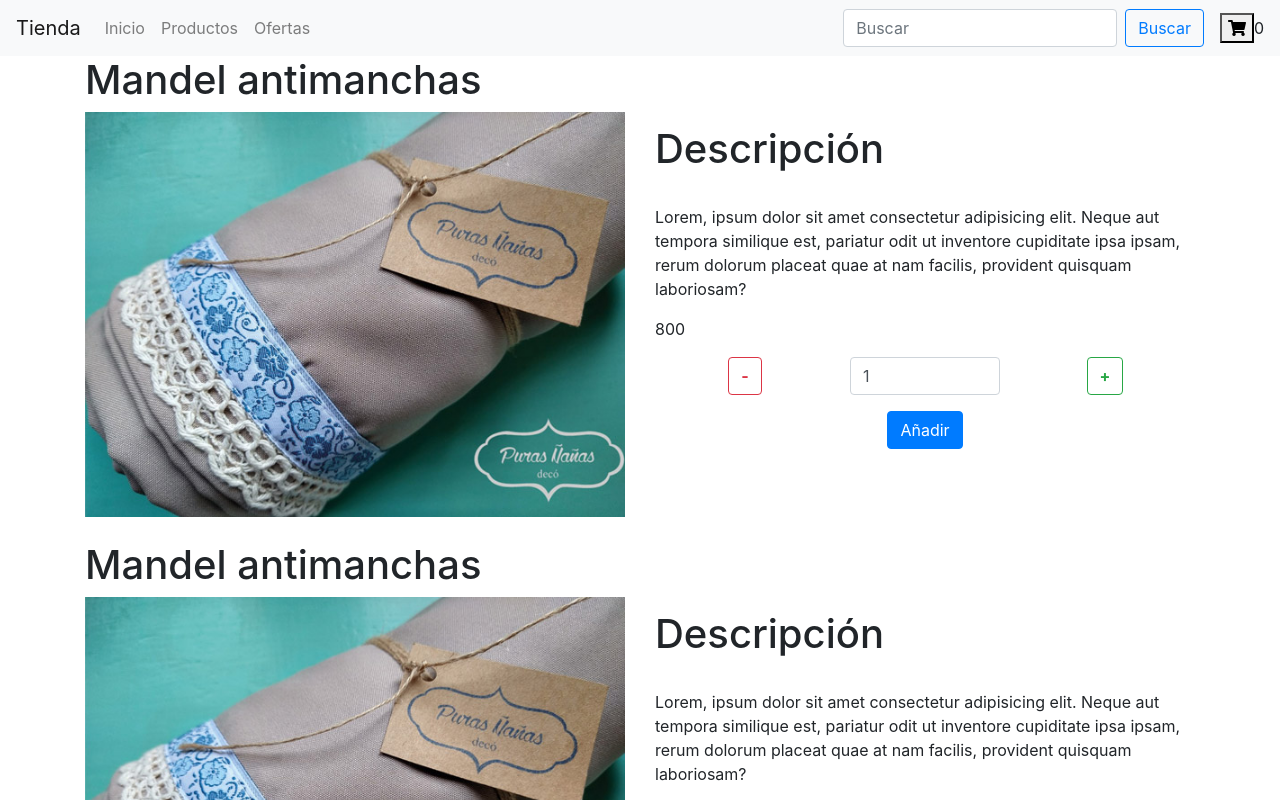
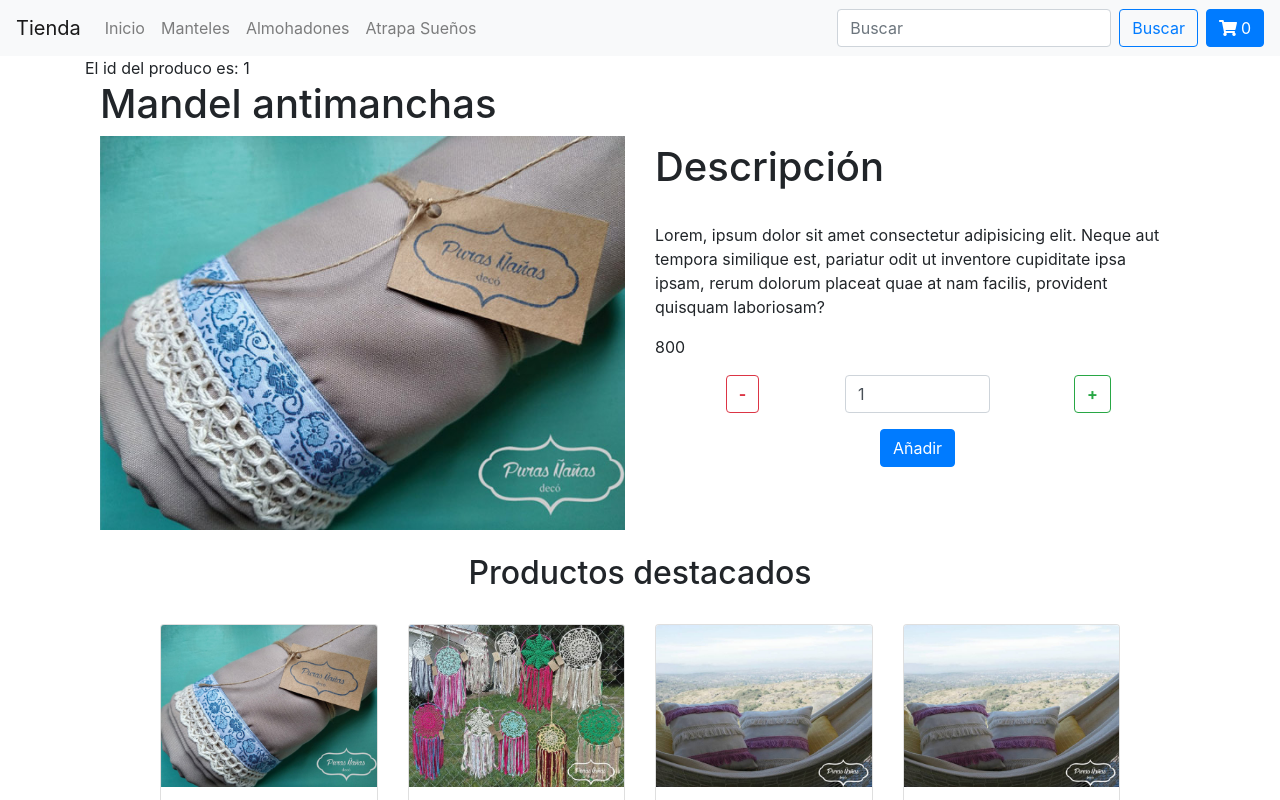
Before and after one commit to LeticiaRiera/ecommerce, a React (Create React App) app: page /detail/1 in a window 1280 px wide. Shown: the top 800 px of the page. Built offline with nearby package versions, Linux system fonts and the light colour scheme; the HTML template or start-up script is replaced by a standard one.

Commit message:
Cart corregido - Rutas

```diff
--- a/src/App.jsx
+++ b/src/App.jsx
@@ -4,6 +4,8 @@ import 'bootstrap/dist/css/bootstrap.min.css';
 import Nav from './components/global/Nav/Nav';
 import ProductCardContainer from './components/Product/ProductCardContainer';
 import Detail from './components/Detail/index';
+import Home from './components/Home';
+import Category from './components/Category/index';
 
 
 function App() {
@@ -11,15 +13,17 @@ function App() {
   return (
     <BrowserRouter>
     <Nav />
-    <Detail />
       <Switch>
-        <Route path="/Productos">
+       <Route exact path="/">
+          <Home/>
+        </Route>
+        <Route path="/category/manteles">
           <ProductCardContainer/>
         </Route>
-        <Route path="/category">
-          {/* <Category /> */}
+        <Route path="/category/:category_name?">
+          <Category />
         </Route>
-        <Route path="/detail">
+        <Route path="/detail/:id">
           <Detail />
         </Route>
         <Route path="*">
--- /dev/null
+++ b/src/components/Category/index.jsx
@@ -0,0 +1,25 @@
+
+import {useEffect} from 'react';
+import {Switch, useParams} from 'react-router-dom';
+
+const Category = () => {
+    const {category_name} = useParams();
+
+    const identificarCategoria = (cat) => {
+        switch(cat) {
+            case 'manteles': return <p>Categoría <b>Manteles</b></p>;
+            case 'almohadones': return <p>Categoría <b>Almohadones</b></p>;
+            case 'atrapa-suenos': return <p>Categoría <b>Atrapa sueños</b></p>
+            default: return <p>Categoría no encontada</p>
+        }
+    }
+
+    return (
+        <>
+            {
+               identificarCategoria(category_name)
+            }
+        </>
+    )
+}
+export default Category;
--- a/src/components/Detail/ProductDetail.jsx
+++ b/src/components/Detail/ProductDetail.jsx
@@ -1,9 +1,6 @@
-import Mantel from '../../assets/images/mantel.jpg';
-import AtrapaSueno from '../../assets/images/atrapa-suenos.jpg';
-import Almohadones from '../../assets/images/almohadones.jpg'
 import 'bootstrap/dist/css/bootstrap.min.css';
-import * as ReactBootStrap from "react-bootstrap";
 import CountContainer from "../global/CartWidget/CountContainer";
+import ProductCardContainer from '../Product/ProductCardContainer';
 
 
 
@@ -15,6 +12,7 @@ const ProductDetail = ({item}) => {
         <div className="container">
             <div className="row mb-4">
                 <div className="col-6">
+                    {/* <p>El id de producto es: <b>{item.id}</b></p> */}
                     <h1>{item.nombre}</h1>
                     <img className="w-100" src={item.foto} alt=""/>
                 </div>
@@ -25,6 +23,9 @@ const ProductDetail = ({item}) => {
                     <CountContainer />
                 </div>
             </div>
+            <div className="mt-4 container">
+                <ProductCardContainer/>
+            </div>
         </div>
     )
 }
--- a/src/components/Detail/index.jsx
+++ b/src/components/Detail/index.jsx
@@ -1,34 +1,44 @@
 import {useEffect, useState} from 'react';
+import {useParams} from 'react-router-dom';
 import ProductDetail from './ProductDetail';
 import Mantel from '../../assets/images/mantel.jpg';
 
 const Detail = () => {
 
+    const {id} = useParams();
     const [product, setProduct] = useState(null);
 
     const getProducts = new Promise ((resolve, reject) => {
         setTimeout(() =>{
             resolve ({
-                id: 1,
+                id: id,
                 nombre: "Mandel antimanchas",
                 foto: Mantel,
                 descripcion: "Lorem, ipsum dolor sit amet consectetur adipisicing elit. Neque aut tempora similique est, pariatur odit ut inventore cupiditate ipsa ipsam, rerum dolorum placeat quae at nam facilis, provident quisquam laboriosam?",
                 precio: 800,
             })
-        }, 2000);
+        }, 700);
     });
 
     useEffect(() => {
-        getProducts.then(response => setProduct(response));
+        getProducts
+        .then(response => setProduct(response))
+        .catch(error => console.log(error));
     }, []);
     return (
         <>
         {
             product ?
-            <>
-                <ProductDetail item = {product} />
-
-            </> :
+            <div className="container">
+                <div className="row">
+                    <div className="col-12">
+                        El id del produco es: {id}
+                    </div>
+                    <div className="col-12">
+                        <ProductDetail item = {product} />
+                    </div>
+                </div>
+            </div> :
             <p>Cargando productos...</p>
         }
 
--- /dev/null
+++ b/src/components/Home/index.jsx
@@ -0,0 +1,12 @@
+import ProductCardContainer from '../Product/ProductCardContainer';
+
+
+const Home = () => {
+    return (
+        <>
+        <ProductCardContainer/>
+        </>
+    )
+}
+
+export default Home;
--- a/src/components/Product/ProductCard.jsx
+++ b/src/components/Product/ProductCard.jsx
@@ -1,6 +1,6 @@
 import 'bootstrap/dist/css/bootstrap.min.css';
 import * as ReactBootStrap from "react-bootstrap";
-import CountContainer from "../global/CartWidget/CountContainer";
+import {Link} from 'react-router-dom';
 
 
 const ProductCard = (props) => {
@@ -20,9 +20,7 @@ const ProductCard = (props) => {
                 </ReactBootStrap.Card.Text>
                 <div className="col-12 mt-2">
                     <div  className="col-12 float-left mt-1">
-                    <ReactBootStrap.Card.Text className="text-center">
-                        Ver más
-                    </ReactBootStrap.Card.Text>
+                    <Link to={`/detail/${props.id}`} > Ver más</Link>
                     </div>
                 </div>
             </ReactBootStrap.Card.Body>
--- a/src/components/Product/ProductCardContainer.jsx
+++ b/src/components/Product/ProductCardContainer.jsx
@@ -38,7 +38,7 @@ export default function ProductCardContainer (){
     const getProducts = new Promise ((resolve, reject) =>{
         setTimeout(()=> {
             resolve(products);
-        }, 2000)
+        }, 700)
     })
 
     useEffect (() =>{
@@ -61,6 +61,7 @@ export default function ProductCardContainer (){
                     ( items.map((item, index) =>
                         <div key={item.id}>
                             <ProductCard
+                            id={item.id}
                             imagenProducto={item.imagenProducto}
                             titulo={item.titulo}
                             precio={item.precio} />
--- a/src/components/global/CartWidget/NavCart.jsx
+++ b/src/components/global/CartWidget/NavCart.jsx
@@ -1,18 +1,38 @@
 import 'bootstrap/dist/css/bootstrap.min.css';
 import '../../../../node_modules/@fortawesome/fontawesome-free/css/all.min.css';
+import * as ReactBootStrap from "react-bootstrap";
+import {useState} from 'react';
 
 
-const NavCart = (props) => {
+
+const NavCart = () => {
+    const [show, setShow] = useState(false);
+
+    const handleClose = () => setShow(false);
+    const handleShow = () => setShow(true);
 
     return (
-        <div>
-            <button className="ml-3">
-                <i className="fas fa-shopping-cart"></i>
-            </button>
+      <>
+        <ReactBootStrap.Button variant="primary" className="ml-2" onClick={handleShow}>
+                <i className="fas fa-shopping-cart mr-1"></i>
             <span>0</span>
-      </div>
+        </ReactBootStrap.Button>
 
-
+        <ReactBootStrap.Modal show={show} onHide={handleClose}>
+          <ReactBootStrap.Modal.Header closeButton>
+            <ReactBootStrap.Modal.Title>Productos seleccionados</ReactBootStrap.Modal.Title>
+          </ReactBootStrap.Modal.Header>
+          <ReactBootStrap.Modal.Body>No hay productos agregados.</ReactBootStrap.Modal.Body>
+          <ReactBootStrap.Modal.Footer>
+            <ReactBootStrap.Button variant="secondary" onClick={handleClose}>
+              Cerrar
+            </ReactBootStrap.Button>
+            <ReactBootStrap.Button variant="primary" onClick={handleClose}>
+              Pagar
+            </ReactBootStrap.Button>
+          </ReactBootStrap.Modal.Footer>
+        </ReactBootStrap.Modal>
+      </>
 
     )
 }
--- a/src/components/global/Nav/NavBar.jsx
+++ b/src/components/global/Nav/NavBar.jsx
@@ -2,7 +2,7 @@ import 'bootstrap/dist/css/bootstrap.min.css';
 import * as ReactBootStrap from "react-bootstrap";
 import '../../../../node_modules/@fortawesome/fontawesome-free/css/all.min.css';
 import NavCart from '../CartWidget/NavCart';
-
+import {Link} from 'react-router-dom';
 
 
 
@@ -12,9 +12,10 @@ function NavBar(){
         <ReactBootStrap.Navbar bg="light" variant="light">
             <ReactBootStrap.Navbar.Brand href="#home">Tienda</ReactBootStrap.Navbar.Brand>
             <ReactBootStrap.Nav className="mr-auto">
-                <ReactBootStrap.Nav.Link href="#home">Inicio</ReactBootStrap.Nav.Link>
-                <ReactBootStrap.Nav.Link href="#features">Productos</ReactBootStrap.Nav.Link>
-                <ReactBootStrap.Nav.Link href="#pricing">Ofertas</ReactBootStrap.Nav.Link>
+                <Link className="nav-link" to="/">Inicio</Link>
+                <Link className="nav-link" to="/category/manteles">Manteles</Link>
+                <Link className="nav-link" to="/category/almohadones">Almohadones</Link>
+                <Link className="nav-link" to="/category/atrapa-suenos">Atrapa Sueños</Link>
             </ReactBootStrap.Nav>
 
             <ReactBootStrap.Form inline>
```
Also changed, not shown: 1 other file (tests, documents, lock files or other folders).
